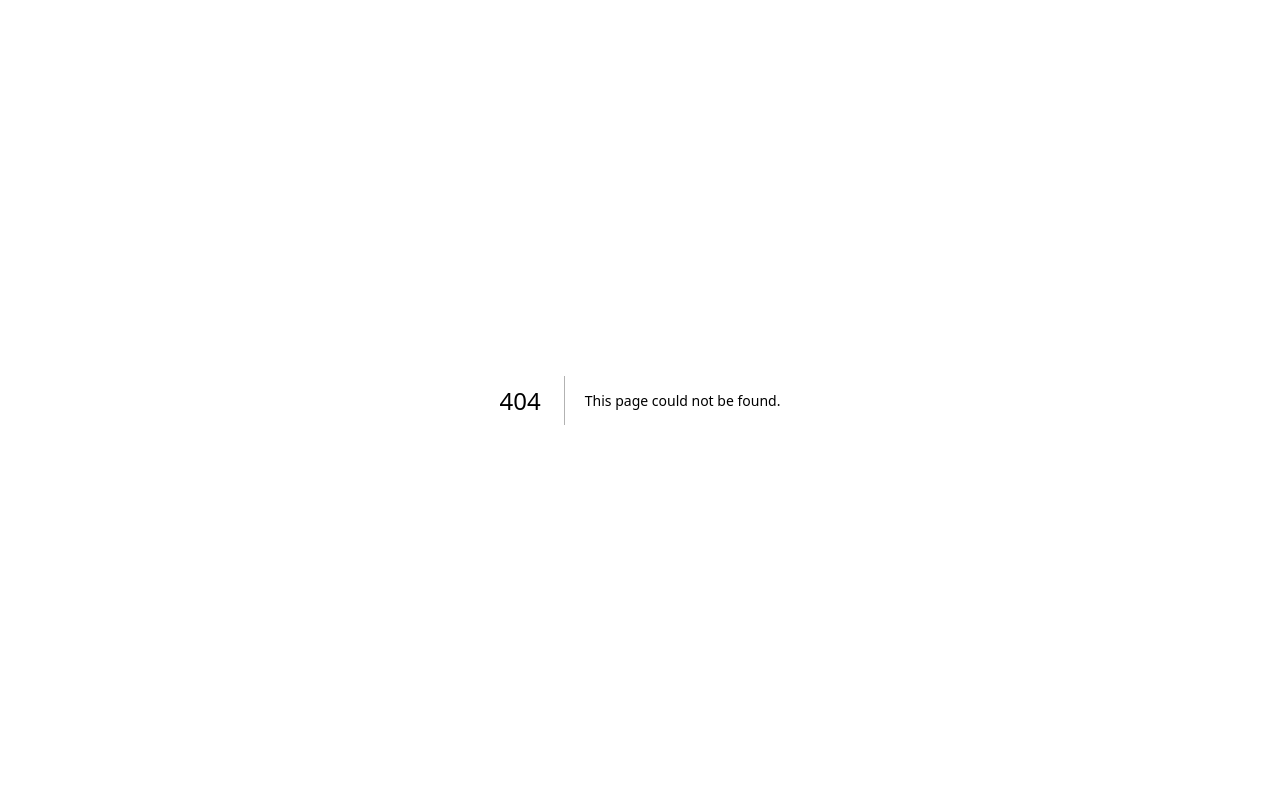
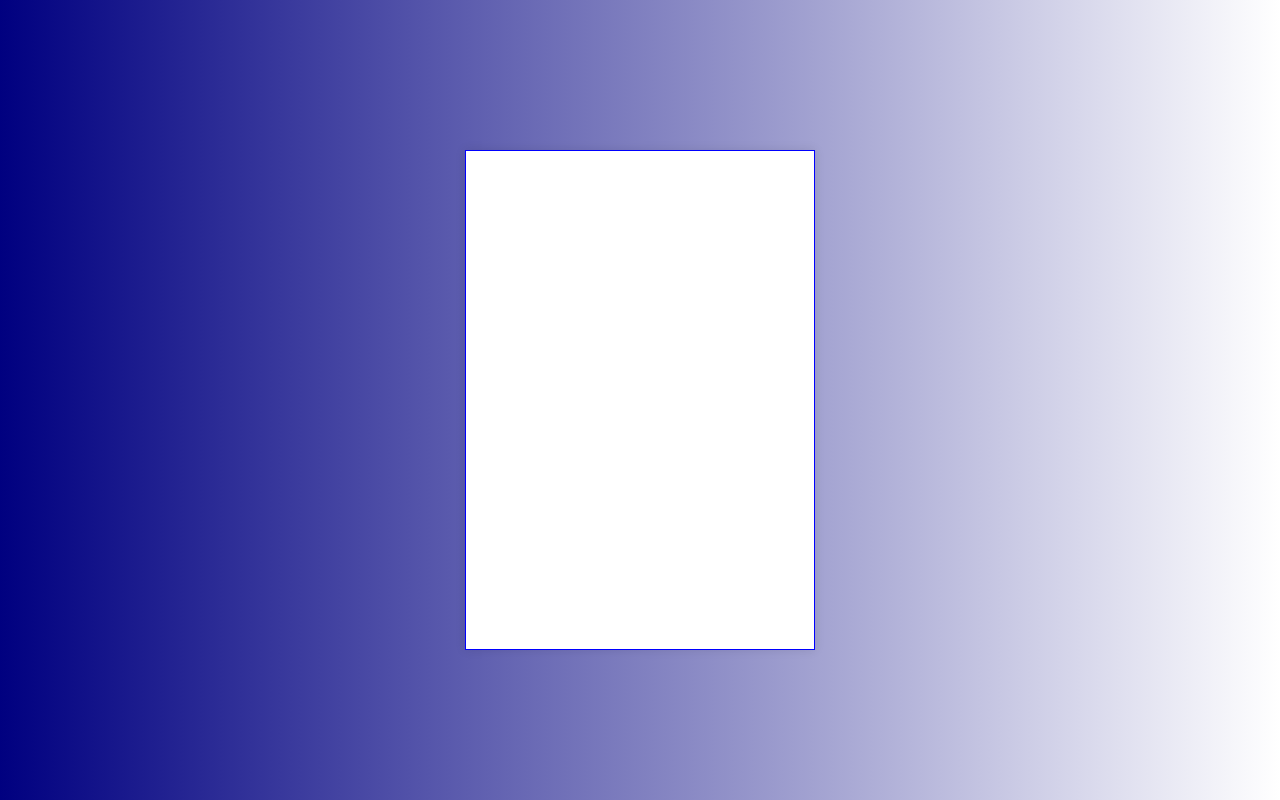
Before and after one commit to lapanaj2/FullerArchive, a Next.js app: page /LoginPage in a window 1280 px wide. Before the commit this address had no page. Built offline with nearby package versions, Linux system fonts and the light colour scheme.

Commit message:
login button and link to login page

```diff
--- /dev/null
+++ b/src/app/LoginPage/login.module.css
@@ -0,0 +1,24 @@
+  .main {
+    display: flex;
+    flex-direction: column;
+    align-items: center;
+    justify-content: center;
+    height: 100vh;
+  }
+
+  .gradientBackground {
+    background: linear-gradient(90deg, #000080, #ffffff);
+  }
+
+  .login-box {
+    width: 350px;
+    height: 500px;
+    padding: 20px;
+    border: 1px solid blue;
+    background-color: white;
+    box-shadow: 0 0 10px rgba(0, 0, 0, 0.1);
+    text-align: center;
+    display: flex;
+    flex-direction: column;
+    justify-content: center;
+  }
--- /dev/null
+++ b/src/app/LoginPage/page.js
@@ -0,0 +1,14 @@
+import React from 'react';
+import styles from './login.module.css';
+
+
+function LoginPage() {
+    return (
+        <main className={[styles.main, styles.gradientBackground].join(' ')}>
+            <div className={styles['login-box']}>
+            </div>
+        </main>
+    );
+}
+
+export default LoginPage;
--- a/src/app/page.js
+++ b/src/app/page.js
@@ -1,6 +1,6 @@
-import Image from 'next/image'
 import styles from './page.module.css'
 import { Autour_One } from 'next/font/google'
+import LoginButton from './components/LoginButton'
 
 const autour_one = Autour_One({ subsets: ['latin'], weight: '400' })
 
@@ -10,6 +10,7 @@ export default function Home() {
       <h1 className={styles.title}>
         <a className={autour_one.className}>FullerTube</a>
       </h1>
+      <LoginButton />
     </main>
   )
 }
```
Also changed, not shown: src/app/components/LoginButton.js (added, +16 -0 lines), src/app/components/button.module.css (added, +16 -0 lines).
